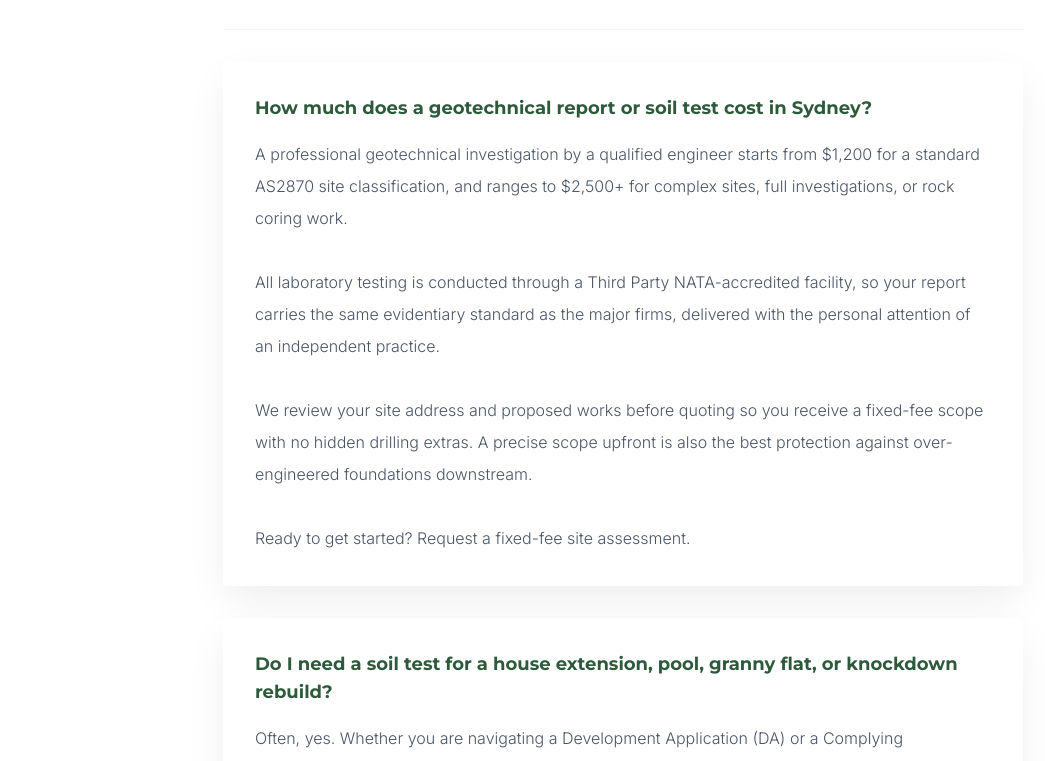
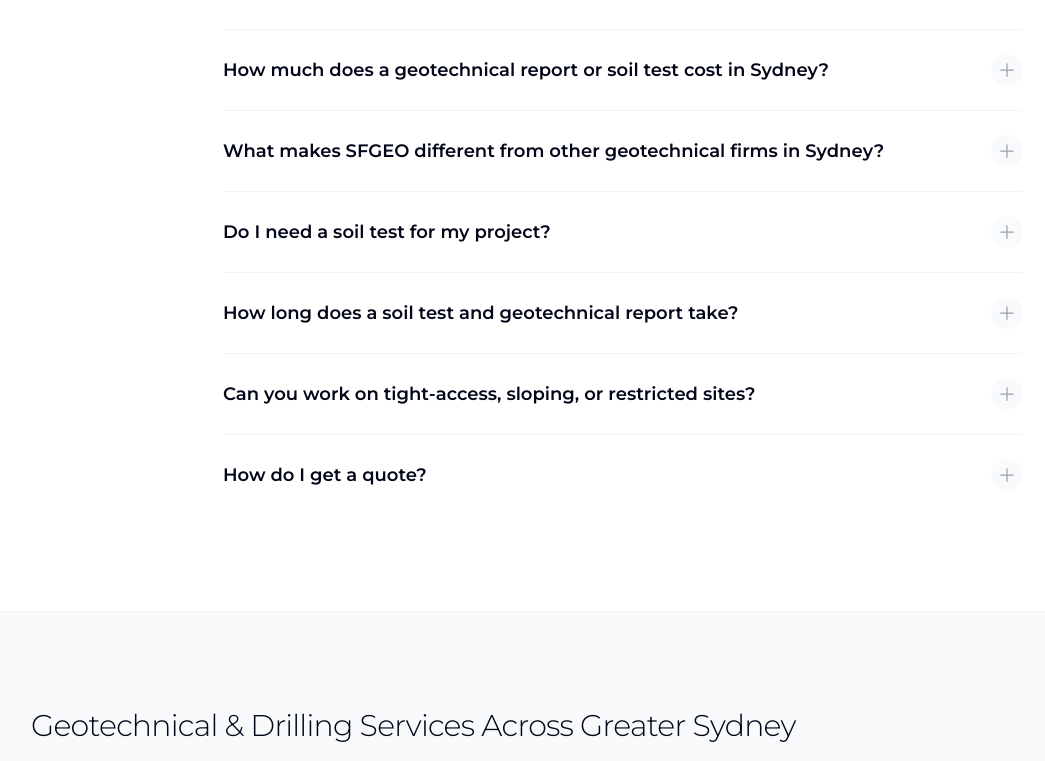
Before and after one commit to AMABGroup/sfgeo-website, a Next.js app: page / in a window 1280 px wide. Shown: the part 2840-3601 px from the top of the page, without its empty margins (17-1062 px from the left). Built offline with nearby package versions, Linux system fonts and the light colour scheme; no server answers.

Commit message:
Streamline homepage FAQ to six questions and align pricing, differentiation, and turnaround messaging on /faq page

```diff
--- a/src/app/page.tsx
+++ b/src/app/page.tsx
@@ -1,12 +1,10 @@
-"use client";
-
-
-import { faqs } from "@/data/faqs";
+import { useState } from "react";
+import { faqs, homeFaqs } from "@/data/faqs";
 
 import Image from "next/image";
 import Link from "next/link";
-import { motion } from "framer-motion";
-import { ArrowRightIcon } from "@heroicons/react/24/outline";
+import { motion, AnimatePresence } from "framer-motion";
+import { ArrowRightIcon, PlusIcon, MinusIcon } from "@heroicons/react/24/outline";
 import { StarIcon } from "@heroicons/react/24/solid";
 import GoogleReviews from "@/components/ui/GoogleReviews";
 import ServiceAreaBlock from "@/components/sections/ServiceAreaBlock";
@@ -16,12 +14,12 @@ export default function Home() {
   const faqSchema = {
     "@context": "https://schema.org",
     "@type": "FAQPage",
-    "mainEntity": faqs.map(faq => ({
+    "mainEntity": homeFaqs.map(faq => ({
       "@type": "Question",
       "name": faq.question,
       "acceptedAnswer": {
         "@type": "Answer",
-        "text": faq.answer
+        "text": faq.answer.replace(/<br\/>/g, ' ')
       }
     }))
   };
@@ -145,6 +143,12 @@ export default function Home() {
   const staggerContainer = {
     hidden: { opacity: 0 },
     visible: { opacity: 1, transition: { staggerChildren: 0.15 } }
+  };
+
+  const [openIndex, setOpenIndex] = useState<number | null>(null);
+
+  const toggleFaq = (index: number) => {
+    setOpenIndex(openIndex === index ? null : index);
   };
 
   return (
@@ -406,18 +410,42 @@ export default function Home() {
           <motion.div variants={fadeIn} className="mt-4 h-px bg-forest-green w-12 mx-auto" />
         </motion.div>
 
-        <div className="space-y-8 pt-8 border-t border-gray-100">
-          {faqs.slice(0, 5).map((faq, index) => (
-            <div key={index} className="bg-white p-8 rounded-[4px] shadow-[0_15px_40px_-5px_rgba(0,0,0,0.08)]">
-              <h3 className="text-lg font-bold font-montserrat mb-4 text-forest-green">
-                {faq.question}
-              </h3>
-              <div
-                className="text-base text-gray-600 font-light leading-loose"
-                dangerouslySetInnerHTML={{ __html: faq.answer }}
-              />
-            </div>
-          ))}
+        <div className="max-w-4xl mx-auto divide-y divide-gray-100 border-t border-gray-100 mt-8">
+          {homeFaqs.map((faq, index) => {
+            const isOpen = openIndex === index;
+            return (
+              <div key={index} className="py-6">
+                <button
+                  onClick={() => toggleFaq(index)}
+                  className={`flex w-full items-center justify-between text-left transition-colors duration-200 ${isOpen ? 'text-forest-green' : 'text-slate-950 hover:text-forest-green'}`}
+                  aria-expanded={isOpen}
+                >
+                  <span className="text-lg font-montserrat font-semibold pr-8">
+                    {faq.question}
+                  </span>
+                  <span className={`p-1.5 rounded-full transition-colors flex-shrink-0 ${isOpen ? 'bg-forest-green/10 text-forest-green' : 'bg-gray-50 text-gray-400 group-hover:bg-gray-100'}`}>
+                    {isOpen ? <MinusIcon className="w-5 h-5" /> : <PlusIcon className="w-5 h-5" />}
+                  </span>
+                </button>
+                <AnimatePresence>
+                  {isOpen && (
+                    <motion.div
+                      initial={{ height: 0, opacity: 0 }}
+                      animate={{ height: "auto", opacity: 1 }}
+                      exit={{ height: 0, opacity: 0 }}
+                      transition={{ duration: 0.3, ease: "easeInOut" }}
+                      className="overflow-hidden"
+                    >
+                      <div
+                        className="pt-6 pb-2 text-base text-gray-600 font-light leading-loose"
+                        dangerouslySetInnerHTML={{ __html: faq.answer }}
+                      />
+                    </motion.div>
+                  )}
+                </AnimatePresence>
+              </div>
+            );
+          })}
         </div>
       </section>
 
--- a/src/data/faqs.ts
+++ b/src/data/faqs.ts
@@ -1,19 +1,19 @@
 export const faqs = [
   {
     question: "How much does a geotechnical report or soil test cost in Sydney?",
-    answer: "A professional geotechnical investigation by a qualified engineer starts from $1,200 for a standard AS2870 site classification, and ranges to $2,500+ for complex sites, full investigations, or rock coring work.<br/><br/>All laboratory testing is conducted through a Third Party NATA-accredited facility, so your report carries the same evidentiary standard as the major firms, delivered with the personal attention of an independent practice.<br/><br/>We review your site address and proposed works before quoting so you receive a fixed-fee scope with no hidden drilling extras. A precise scope upfront is also the best protection against over-engineered foundations downstream.<br/><br/>Ready to get started? <a href=\"/contact\">Request a fixed-fee site assessment</a>."
+    answer: "Fixed fees start from $750 for smaller, tightly scoped jobs such as a granny flat, in-ground pool, or addition to an existing home. A standard AS 2870 site classification for a single-storey dwelling on a flat block with easy access typically starts from $1,000. Larger sites, restricted access, sloping blocks, or council-specified testing requirements scale the fee accordingly.<br/><br/>Before quoting, we complete a desktop study, speak with you directly, and where useful, visit the site. You receive a fixed-fee proposal with no hidden drilling extras.<br/><br/>All fees are exclusive of GST. <a href=\"/contact\">Request a fixed-fee site assessment</a>."
   },
   {
     question: "Do I need a soil test for a house extension, pool, granny flat, or knockdown rebuild?",
-    answer: "Often, yes. Whether you are navigating a Development Application (DA) or a Complying Development Certificate (CDC), a geotechnical report or AS2870 site classification is commonly required. We provide the parameters your engineer needs for foundation design on Sydney’s reactive clay sites."
+    answer: "Often, yes. Whether you are navigating a Development Application (DA) or a Complying Development Certificate (CDC), a geotechnical report or AS 2870 site classification is commonly required. We provide the parameters your engineer needs for foundation design on Sydney’s reactive clay sites."
   },
   {
     question: "What makes SFGEO different from other geotechnical firms in Sydney?",
-    answer: "Three things set us apart from both large multi-disciplinary firms and lower-cost express operators.<br/><br/><strong>The engineer drills your site.</strong> Our Engineers, — not drilling subcontractors — are on the ground for every investigation. The person who signs your report is the same person who extracted the samples.<br/><br/><strong>NATA-accredited lab data.</strong> All testing goes through third party NATA-accredited facility, to ensure no conflict of interest. Your report carries the evidentiary standard councils and structural engineers trust.<br/><br/><strong>Local knowledge that takes years to build.</strong> We know Ashfield Shale, Hawkesbury Sandstone, and Bringelly Shale the way only a Sydney-based practice can. That local depth is in every report we write.<br/><br/>See our full range of services or <a href=\"/contact\">speak to our team directly</a>."
+    answer: "The engineer drills your site. The person who signs your report is the person who extracted the samples, cross-verified the data on site, and sat down to interpret it. No drilling subcontractors, no drive-by inspections.<br/><br/>Every SFGEO report is a comprehensive document, not a template with a few values dropped in. Where practical, we use the drill rig to reach greater depth, and we supplement boreholes with in-situ testing so the data is cross-verified on site before it reaches you. The intent is simple: the right data, the first time, so your structural engineer designs accurately, your certifier's requirements are met, and your builder prices against a design that reflects the ground.<br/><br/>All laboratory work is conducted through a third-party NATA-accredited facility. <a href=\"/contact\">Speak to our team directly</a>."
   },
   {
     question: "What is the difference between a site classification and a full geotechnical report?",
-    answer: "A Site Classification (AS2870) primarily assesses how reactive (prone to shrinking and swelling) the surface soils are, which is used for standard residential slabs and footings (Class M, H1, H2, E, etc.). A full Geotechnical Investigation goes deeper. It involves drilling boreholes to assess the underlying soil and rock profile, providing the specific bearing capacities required for heavier or more complex designs like retaining walls, rock excavations, or deep piers."
+    answer: "A Site Classification (AS 2870) primarily assesses how reactive (prone to shrinking and swelling) the surface soils are, which is used for standard residential slabs and footings (Class M, H1, H2, E, etc.). A full Geotechnical Investigation goes deeper. It involves drilling boreholes to assess the underlying soil and rock profile, providing the specific bearing capacities required for heavier or more complex designs like retaining walls, rock excavations, or deep piers."
   },
   {
     question: "What does a 'Class P' site classification mean?",
@@ -29,7 +29,7 @@ export const faqs = [
   },
   {
     question: "How long does a soil test and geotechnical report take?",
-    answer: "We typically mobilize within days and deliver finalized, engineer-reviewed reports within 3 to 5 business days of completing fieldwork."
+    answer: "For a straightforward AS 2870 site classification, expect two to three business days from proposal acceptance to final report. A standard geotechnical investigation that includes NATA-accredited laboratory testing typically lands within five to seven business days, with the lab schedule being the main variable.<br/><br/>Urgent turnarounds are possible, and we handle them regularly for time-critical DAs, CDCs, and construction programs. We will tell you honestly whether your timeline is workable before you commit.<br/><br/>The only factors that realistically extend a project are the client's own site readiness and specific lab testing requirements written into the scope. Everything within our control, we move on quickly."
   },
   {
     question: "What is 'Bearing Capacity' and why does my engineer need it?",
@@ -80,3 +80,30 @@ export const faqs = [
     answer: "Send us an inquiry with your site address and any architectural or structural plans you have. We will arrange a complimentary desktop review of your site and provide a site-specific, fixed-fee proposal, typically within one business day."
   }
 ];
+
+export const homeFaqs = [
+  {
+    question: "How much does a geotechnical report or soil test cost in Sydney?",
+    answer: "Fixed fees start from $750 for smaller, tightly scoped jobs such as a granny flat, in-ground pool, or addition to an existing home. A standard AS 2870 site classification for a single-storey dwelling on a flat block with easy access typically starts from $1,000. Larger sites, restricted access, sloping blocks, or council-specified testing requirements scale the fee accordingly.<br/><br/>Before quoting, we complete a desktop study, speak with you directly, and where useful, visit the site. You receive a fixed-fee proposal with no hidden drilling extras.<br/><br/>All fees are exclusive of GST. <a href=\"/contact\">Request a fixed-fee site assessment</a>."
+  },
+  {
+    question: "What makes SFGEO different from other geotechnical firms in Sydney?",
+    answer: "The engineer drills your site. The person who signs your report is the person who extracted the samples, cross-verified the data on site, and sat down to interpret it. No drilling subcontractors, no drive-by inspections.<br/><br/>Every SFGEO report is a comprehensive document, not a template with a few values dropped in. Where practical, we use the drill rig to reach greater depth, and we supplement boreholes with in-situ testing so the data is cross-verified on site before it reaches you. The intent is simple: the right data, the first time, so your structural engineer designs accurately, your certifier's requirements are met, and your builder prices against a design that reflects the ground.<br/><br/>All laboratory work is conducted through a third-party NATA-accredited facility. <a href=\"/contact\">Speak to our team directly</a>."
+  },
+  {
+    question: "Do I need a soil test for my project?",
+    answer: "In most cases, yes. Whether you are navigating a Development Application (DA) or Complying Development Certificate (CDC), a geotechnical report or AS 2870 site classification is commonly required for new builds, knockdown rebuilds, extensions, granny flats, in-ground pools, and retaining works. We provide the parameters your engineer needs for foundation design on Sydney's reactive clay, shale, and sandstone sites.<br/><br/>Unsure what your project needs? <a href=\"/contact\">Send us your site address and we will advise</a>."
+  },
+  {
+    question: "How long does a soil test and geotechnical report take?",
+    answer: "For a straightforward AS 2870 site classification, expect two to three business days from proposal acceptance to final report. A standard geotechnical investigation that includes NATA-accredited laboratory testing typically lands within five to seven business days, with the lab schedule being the main variable.<br/><br/>Urgent turnarounds are possible, and we handle them regularly for time-critical DAs, CDCs, and construction programs. We will tell you honestly whether your timeline is workable before you commit.<br/><br/>The only factors that realistically extend a project are the client's own site readiness and specific lab testing requirements written into the scope. Everything within our control, we move on quickly."
+  },
+  {
+    question: "Can you work on tight-access, sloping, or restricted sites?",
+    answer: "Yes. Our 4WD-mounted drill rig reaches sites many operators turn down, and where machine access is not possible, we deploy motorised hand augers and in-situ testing to extract the same quality of data. Internal courtyards, zero-clearance laneways, rear-yard investigations, and steeply sloping blocks across Sydney are routine work for us.<br/><br/>We assess access as part of the desktop study before quoting, so there are no surprises on mobilisation day. <a href=\"/drilling\">See our drilling capability</a>."
+  },
+  {
+    question: "How do I get a quote?",
+    answer: "Send us your site address, a brief on the proposed works, and any council or engineer requirements you already have. We complete a desktop study, call you to discuss the scope, and issue a fixed-fee proposal tailored to your project.<br/><br/>There is no charge for the quote, and there is no obligation once you receive it. <a href=\"/contact\">Request a fixed-fee site assessment</a>."
+  }
+];
```
Also changed, not shown: src/app/faq/page.tsx (+23 -1 lines).
